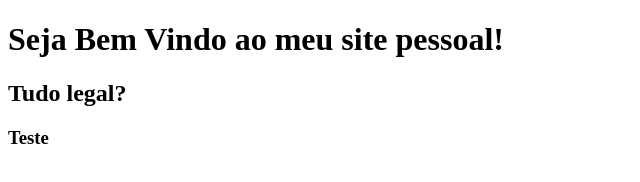
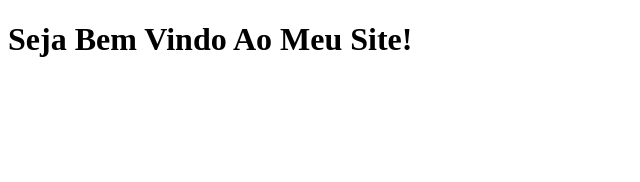
Before and after one commit to ismaeltravassos/Ismael-Travassos.github.io, a plain HTML site: page index.html in a window 1280 px wide. Shown: the whole page, without its empty margins (0-640 px from the left). Drawn offline with Linux system fonts and the light colour scheme.

Commit message:
alterando index

```diff
--- a/index.html
+++ b/index.html
@@ -1,15 +1,14 @@
 <!DOCTYPE html>
 <html>
 <head>
-	<meta chaset="utf-8"/>
-	<title>Página Pessoal</title>
+	<meta charset="utf-8"/>
+	<title>Meu Site Pessoal</title>
 
 </head>
 
 <body>
-	<h1>Seja Bem Vindo ao meu site pessoal!</h1>
-	<h2>Tudo legal?</h2>
-	<h3>Teste</h3>
+	<h1>Seja Bem Vindo Ao Meu Site!</h1>
+
 
 </body>
 </html
```
